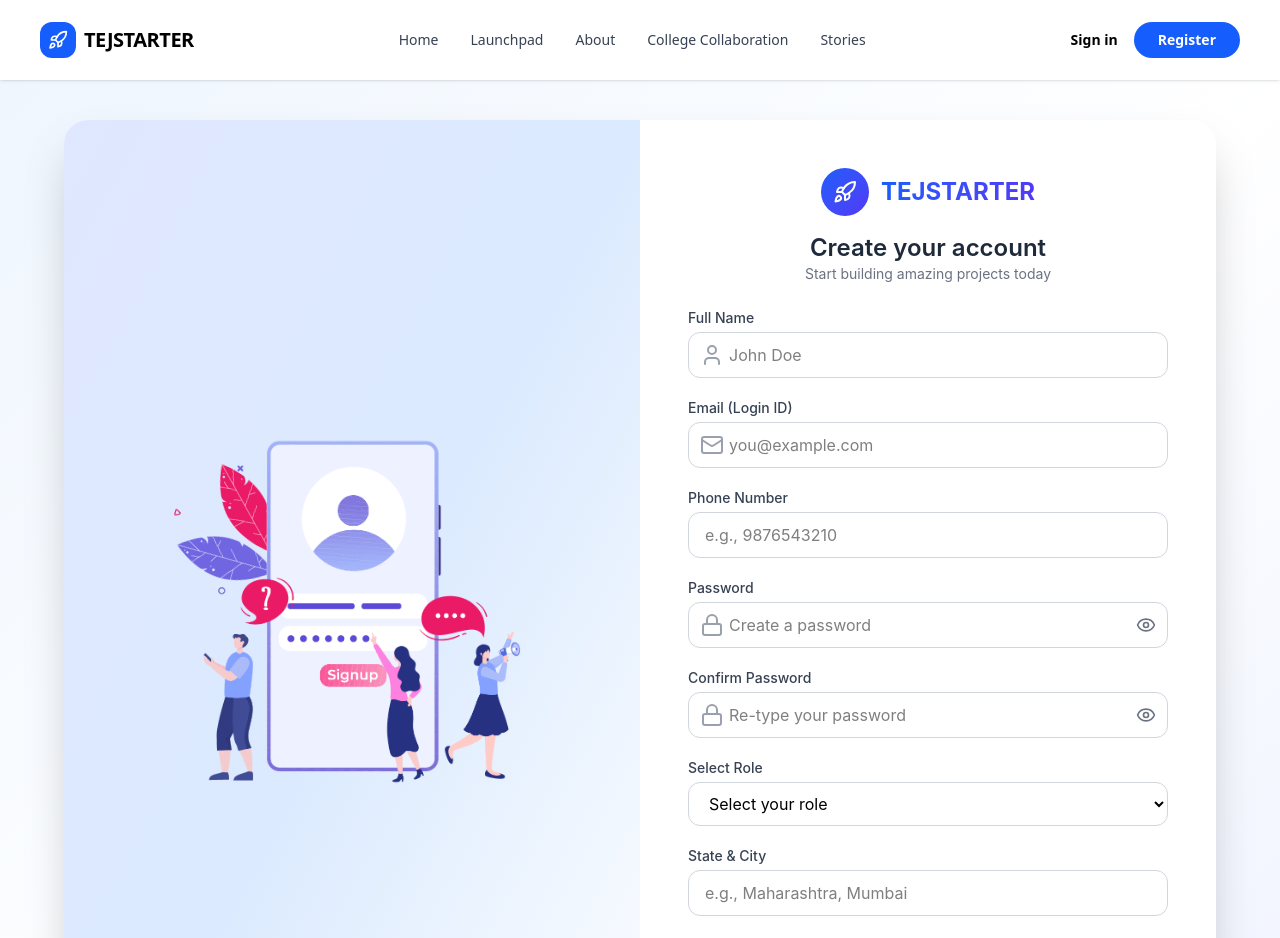
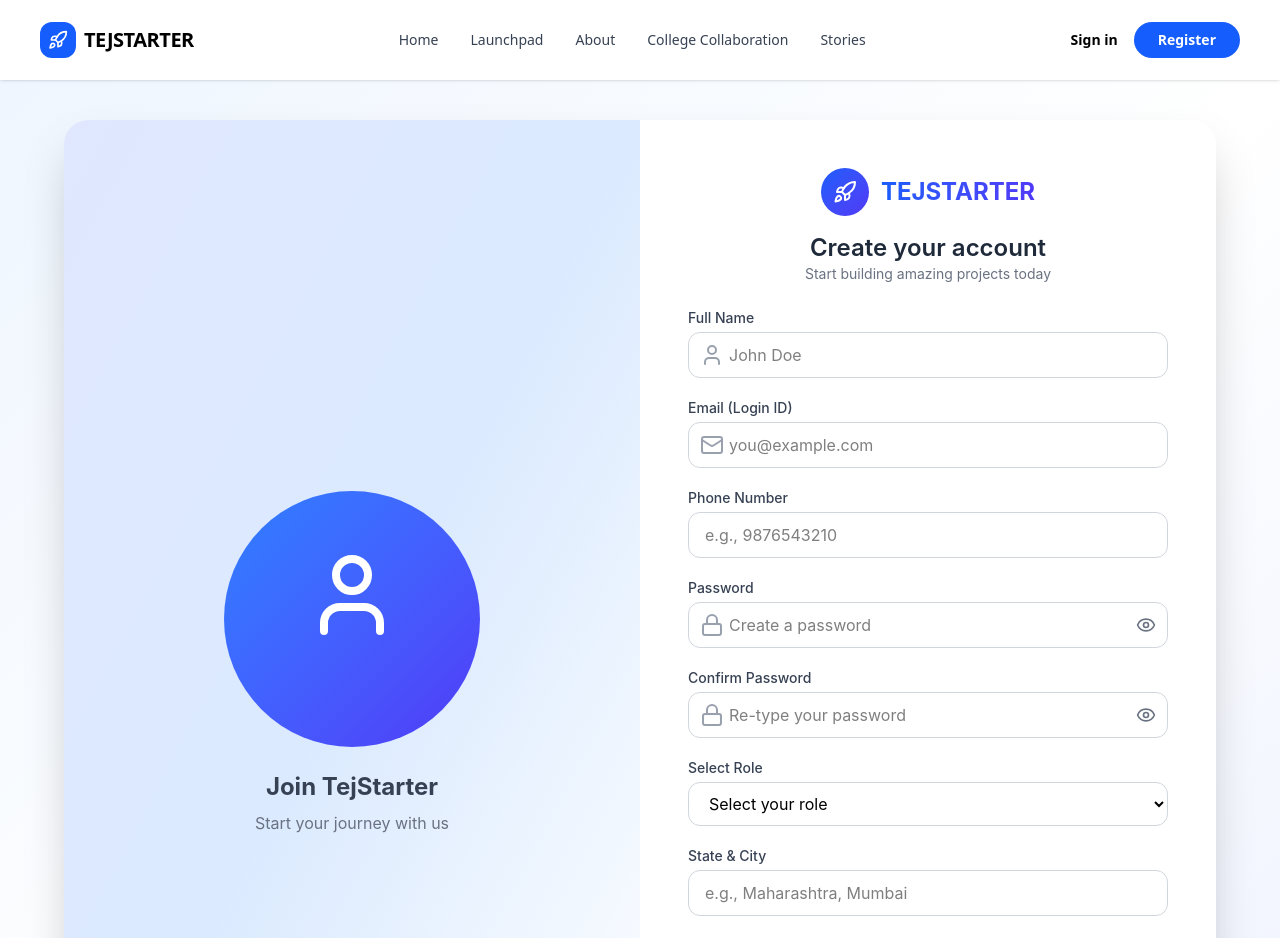
Before and after one commit to Harsh4949/tejstarter-new, a React (Vite) app: page /signup in a window 1280 px wide. Shown: the top 938 px of the page. Built offline with nearby package versions, Linux system fonts and the light colour scheme.

Commit message:
fix: update import paths for Signup component and remove unused Lottie animations

```diff
--- a/src/App.jsx
+++ b/src/App.jsx
@@ -6,7 +6,7 @@ import CollaborationPage from './pages/CollaborationPage';
 import About from './components/About';
 import Launchpad from './components/Launch';
 import LoginPage from './pages/Login';
-import Signup from './pages/Signup';
+import Signup from './pages/signup';
 import Homepage from './components/Home';
 
 function App() {
--- a/src/components/CollaborationSection.jsx
+++ b/src/components/CollaborationSection.jsx
@@ -1,8 +1,8 @@
 import React, { useState, useRef, useEffect } from 'react';
 import { BookOpen, Briefcase, Users, Building } from 'lucide-react';
 import { motion, useInView } from 'framer-motion';
-import Lottie from 'lottie-react';
-import teamAnimation from '../lottie/team.json';
+// import Lottie from 'lottie-react';
+// import teamAnimation from '../lottie/team.json'; // File doesn't exist yet
 
 const CollaborationSection = () => {
   const [count, setCount] = useState(0);
@@ -143,11 +143,11 @@ const CollaborationSection = () => {
               className="relative"
             >
               <div className="cursor-default">
-                <Lottie
-                  animationData={teamAnimation}
-                  loop
-                  className="w-full h-full"
-                />
+                <div className="w-full h-full flex items-center justify-center">
+                  <div className="w-64 h-64 bg-gradient-to-br from-blue-500 to-indigo-600 rounded-full flex items-center justify-center animate-pulse">
+                    <Users className="h-24 w-24 text-white animate-bounce" />
+                  </div>
+                </div>
               </div>
             </motion.div>
           </div>
--- a/src/components/Launch.jsx
+++ b/src/components/Launch.jsx
@@ -1,6 +1,6 @@
 import React, { useRef, useEffect, useState } from 'react';
-import Lottie from 'lottie-react';
-import rocketAnimation from '../lottie/rocketLaunch.json';
+// import Lottie from 'lottie-react';
+// import rocketAnimation from '../lottie/rocketLaunch.json'; // File doesn't exist yet
 import { motion, useInView } from 'framer-motion';
 import { Link } from 'react-router-dom';
 
@@ -27,13 +27,13 @@ export default function RocketScene() {
 
       {/* Rocket Panel */}
       <div className="w-1/2 z-10 flex flex-col items-center justify-center overflow-hidden p-6">
-        <Lottie
-          lottieRef={rocketRef}
-          animationData={rocketAnimation}
-          loop={true}
-          autoplay={false}
-          style={{ height: 550, width: 550 }}
-        />
+        <div className="h-[550px] w-[550px] flex items-center justify-center">
+          <div className="w-80 h-80 bg-gradient-to-br from-blue-500 to-indigo-600 rounded-full flex items-center justify-center animate-pulse">
+            <svg className="h-32 w-32 text-white animate-bounce" fill="currentColor" viewBox="0 0 24 24">
+              <path d="M12 2L15.09 8.26L22 9L17 14L18.18 21L12 17.77L5.82 21L7 14L2 9L8.91 8.26L12 2Z"/>
+            </svg>
+          </div>
+        </div>
       </div>
 
       {/* Info Panel */}
--- a/src/pages/signup.jsx
+++ b/src/pages/signup.jsx
@@ -1,8 +1,8 @@
 import React, { useState } from 'react';
 import { useNavigate } from 'react-router-dom';
 import { Eye, EyeOff, Mail, Lock, User, Rocket } from 'lucide-react';
-import Lottie from 'lottie-react';
-import signupAnimation from '../lottie/signup.json.json';
+// import Lottie from 'lottie-react';
+// import signupAnimation from '../lottie/signup.json.json'; // File doesn't exist yet
 
 const Signup = () => {
   const [formData, setFormData] = useState({
@@ -101,9 +101,15 @@ const Signup = () => {
   return (
     <div className="min-h-screen bg-gradient-to-br from-blue-50 via-white to-indigo-50 flex items-center justify-center px-6 py-10">
       <div className="w-full max-w-6xl grid grid-cols-1 lg:grid-cols-2 bg-white shadow-2xl rounded-3xl overflow-hidden">
-        {/* Left - Animation */}
+        {/* Left - Animation Placeholder */}
         <div className="hidden lg:flex items-center justify-center bg-gradient-to-br from-indigo-100 via-blue-100 to-white p-8">
-          <Lottie animationData={signupAnimation} loop className="h-[450px] w-full -mt-30" />
+          <div className="flex flex-col items-center justify-center text-center">
+            <div className="w-64 h-64 bg-gradient-to-br from-blue-500 to-indigo-600 rounded-full flex items-center justify-center mb-6 animate-pulse">
+              <User className="h-24 w-24 text-white animate-bounce" />
+            </div>
+            <h3 className="text-2xl font-bold text-gray-700 mb-2">Join TejStarter</h3>
+            <p className="text-gray-500">Start your journey with us</p>
+          </div>
         </div>
 
         {/* Right - Form */}
```
